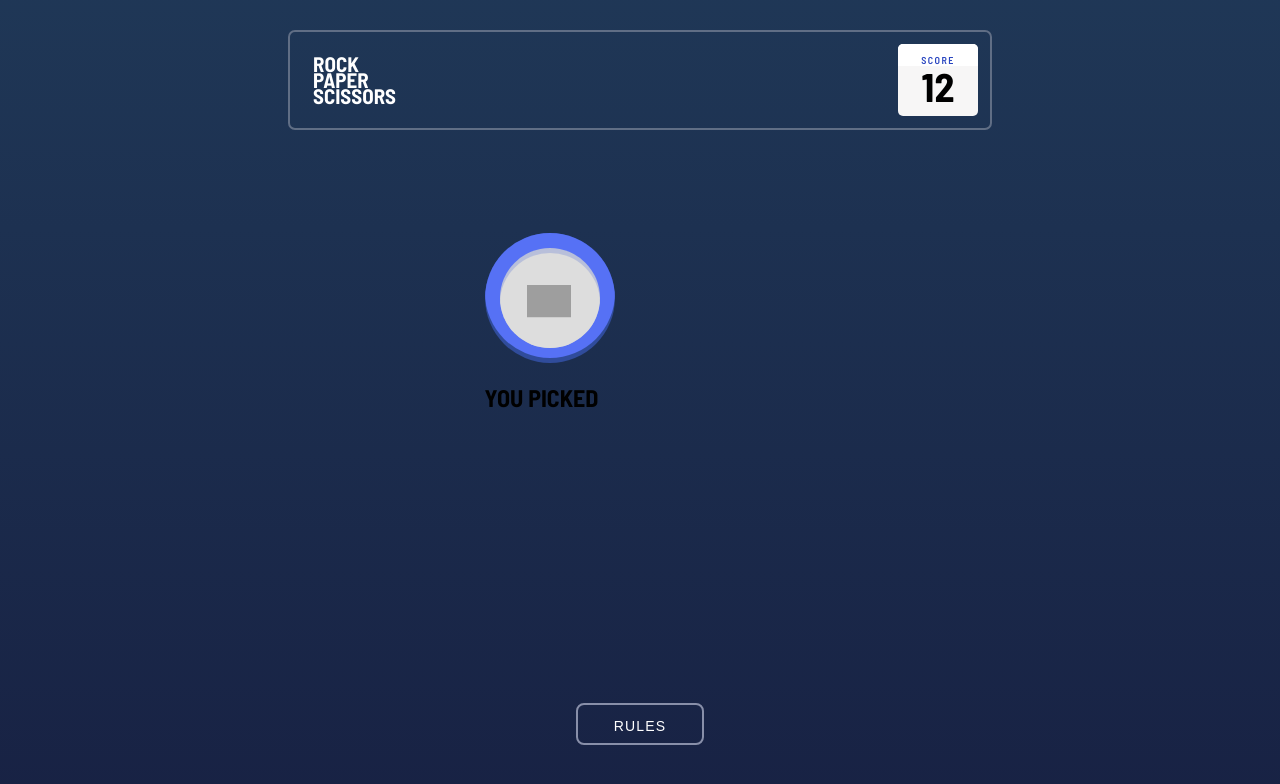
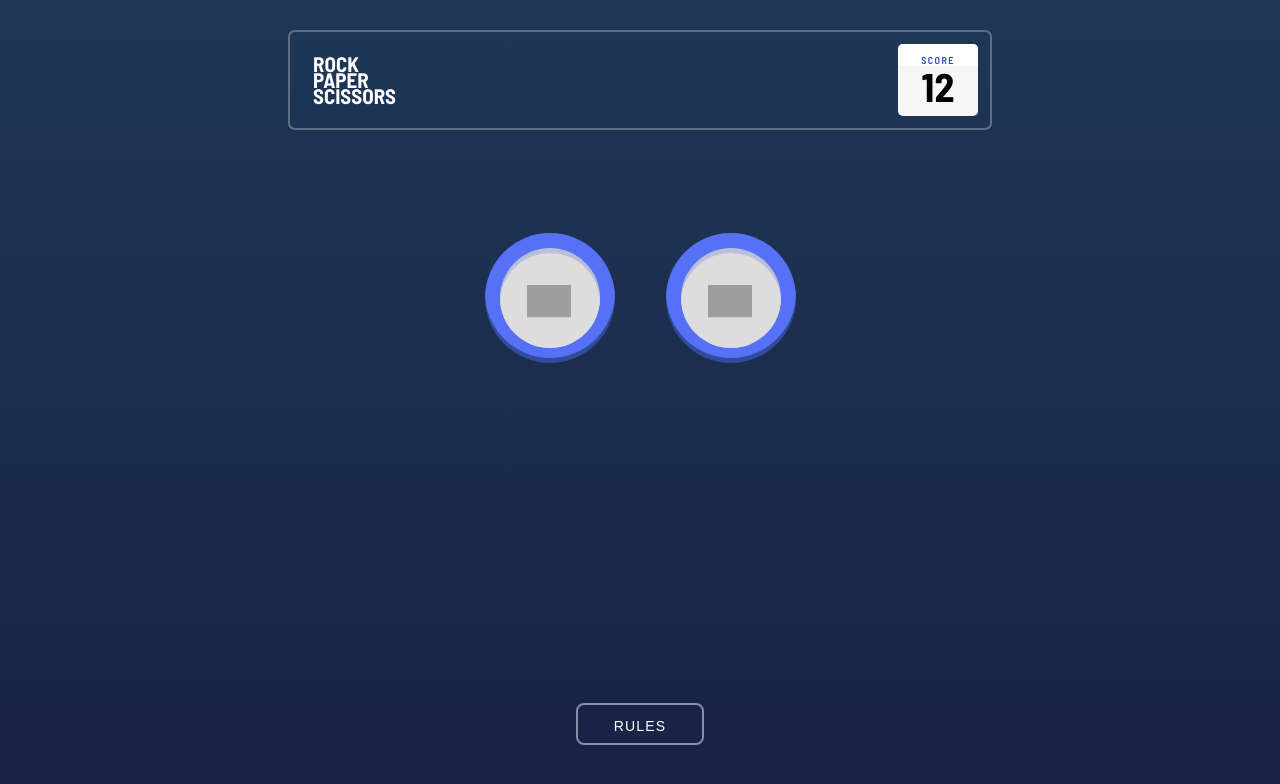
Before and after one commit to nikros8/rockPaperScissors, a Nuxt app: page / in a window 1280 px wide. Both pictures are taken after a click on the element 549 px from the left and 298 px from the top of the page. Shown: the top 784 px of the page. Built offline with nearby package versions, Linux system fonts and the light colour scheme; grey boxes are pictures that could not be loaded.

Commit message:
added delay when player and oponent hand are displayed

```diff
--- a/components/Game.vue
+++ b/components/Game.vue
@@ -27,7 +27,9 @@ const allHands: Record<
   },
 })
 const playerPicked = ref<string | undefined>(undefined)
-const computerPicked = ref<string | null>(null)
+const computerPicked = ref<string | undefined>(undefined)
+const showPlayerHand = ref<boolean>(false)
+const showOpponentHand = ref<boolean>(false)
 
 function handleGame(choice: string) {
   if (playerPicked.value === undefined) {
@@ -35,10 +37,14 @@ function handleGame(choice: string) {
     computerPicked.value = Object.keys(allHands)[Math.floor(Math.random() * 3)]
     isBackgroundVisible.value = false
     for (const key in allHands) {
-      if (key !== playerPicked.value) {
-        allHands[key].isVisible = false
-      }
+      allHands[key].isVisible = false
     }
+    setTimeout(() => {
+      showPlayerHand.value = true
+    }, 500)
+    setTimeout(() => {
+      showOpponentHand.value = true
+    }, Math.floor(Math.random() * (2500 - 1500 + 1) + 1500))
   }
 }
 </script>
@@ -57,7 +63,6 @@ function handleGame(choice: string) {
         <Hand
           v-if="value.isVisible"
           :name="name"
-          :playerPicked="playerPicked"
           :color-primary="value.outerCircleColorPrimary"
           :color-secondary="value.outerCircleColorSecondary"
           :class="[playerPicked === name ? 'player-picked' : name]"
@@ -65,14 +70,23 @@ function handleGame(choice: string) {
         />
       </Transition>
     </template>
-    <!-- <Hand
-      v-if="computerPicked"
+
+    <Hand
+      v-if="showPlayerHand && playerPicked"
+      :name="playerPicked"
+      :color-primary="allHands[playerPicked].outerCircleColorPrimary"
+      :color-secondary="allHands[playerPicked].outerCircleColorSecondary"
+      class="player-picked"
+    />
+    <Hand
+      v-if="showOpponentHand && computerPicked"
       :name="computerPicked"
       :color-primary="allHands[computerPicked].outerCircleColorPrimary"
       :color-secondary="allHands[computerPicked].outerCircleColorSecondary"
       class="computer-picked"
-    /> -->
+    />
   </div>
+  <div></div>
 </template>
 
 <style scope>
@@ -93,6 +107,15 @@ function handleGame(choice: string) {
   margin-top: 105px;
 }
 
+.game .player-picked {
+  display: flex;
+  flex-direction: column;
+}
+.game .computer-picked {
+  display: flex;
+  flex-direction: column;
+}
+
 .game .rock {
   margin-top: 20px;
   margin-left: auto;
--- a/components/Hand.vue
+++ b/components/Hand.vue
@@ -5,11 +5,6 @@ import scissorsSvg from "assets/svg/icon-scissors.svg"
 const props = defineProps({
   name: {
     type: String,
-    required: true,
-  },
-  playerPicked: {
-    type: String,
-    require: true,
   },
   colorPrimary: {
     type: String,
@@ -30,27 +25,19 @@ const colors = reactive({
   },
 })
 
-const didPlayerChoose = (): boolean => {
-  if (props.playerPicked === props.name) {
-    return true
-  } else {
-    return false
-  }
-}
-
 const capitalize = (value: string): string => {
   const capitalized = value.charAt(0).toUpperCase() + value.slice(1)
   return capitalized
 }
 
-const getIconPath = (name: string): string => {
+const getIconPath = (name: string | undefined): string => {
   // Create a mapping of names to SVG files
   const iconMap: Record<string, string> = {
     rock: rockSvg,
     paper: paperSvg,
     scissors: scissorsSvg,
   }
-  return iconMap[name.toLowerCase()] || ""
+  return name !== undefined ? iconMap[name.toLowerCase()] : ""
 }
 </script>
 <template>
@@ -59,11 +46,10 @@ const getIconPath = (name: string): string => {
       <div class="outer-circle secondary" :style="colors.secondaryColor"></div>
       <div class="inner-circle primary">
         <div class="inner-circle secondary">
-          <img :src="getIconPath(name)" :alt="`${capitalize(name)}`" />
+          <img v-if="name" :src="getIconPath(name)" :alt="`${capitalize(name)}`" />
         </div>
       </div>
     </div>
-    <h2 v-if="didPlayerChoose()">YOU PICKED</h2>
   </div>
 </template>
 <style scoped>
```
